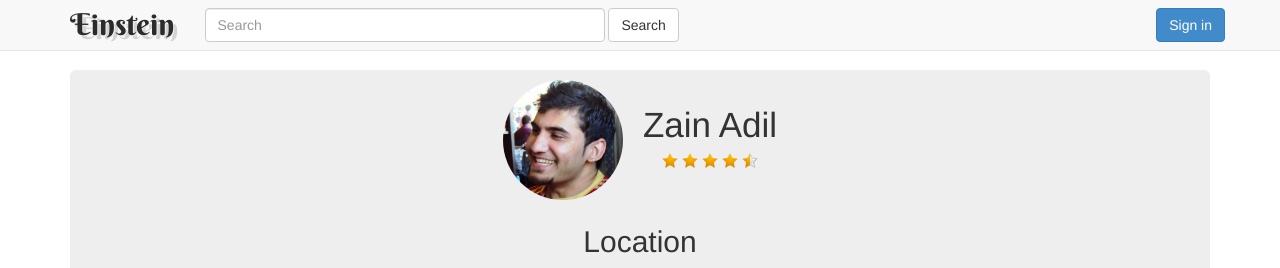
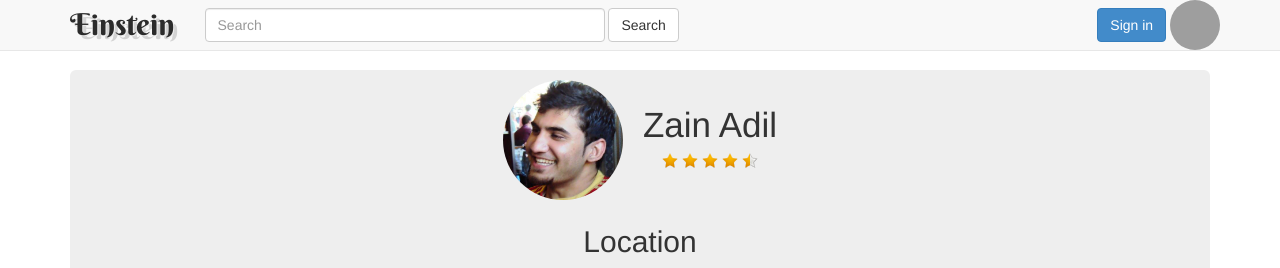
Before and after one commit to zainadil/Einstein, a CodeIgniter app: page /Einstien/index.php/masterProfile in a window 1280 px wide. Shown: the top 268 px of the page. Run offline with CodeIgniter, Linux system fonts and the light colour scheme; data that the repository does not hold is empty; some libraries are stand-ins or nearby versions; grey boxes are pictures that could not be loaded.

Commit message:
Facebook Login Changes.

```diff
--- a/application/controllers/masterProfile.php
+++ b/application/controllers/masterProfile.php
@@ -8,6 +8,31 @@ class masterProfile extends CI_Controller {
 
 	public function index()
 	{
-		$this->load->view("masterProfile_view");
+
+		$user = $this -> facebook -> getUser();
+
+		if ($user) {
+			try {
+				$data['user_profile'] = $this -> facebook -> api('/me');
+				// $friends = $this -> facebook -> api('/me/friends');
+				// $friends = $friends['data'];
+
+				// $jsonData = json_encode($friends);
+				// $data['user_friends'] = $jsonData;
+
+			} catch (FacebookApiException $e) {
+				$user = null;
+			}
+		}
+
+		if ($user) {
+			$data['login'] = 1;
+			//echo ($data['user_profile']['id']);
+		} else {
+			$data['login'] = 0;
+			$data['login_url'] = $this -> facebook -> getLoginUrl();
+		}
+
+		$this->load->view("masterProfile_view", $data);
 	}
 }
--- a/application/views/landingPage_view.php
+++ b/application/views/landingPage_view.php
@@ -41,8 +41,8 @@
           <ul class="nav navbar-nav navbar-right">
             <?php if($login < 1)
               echo "<a href='$login_url' class='btn btn-primary navbar-btn'>Sign in</a>";
-              else echo "Logged In";
-            ?>
+              else ?>
+              <img class = "navbar-user-image" src="http://graph.facebook.com/<?php echo $user_profile['id']?>/picture"><div class = "navbar-user-name"><?php echo $user_profile['name']; ?></div>
           </ul>
         </div><!--/.nav-collapse -->
       </div>
--- a/application/views/masterProfile_view.php
+++ b/application/views/masterProfile_view.php
@@ -44,7 +44,10 @@
 
 
           <ul class="nav navbar-nav navbar-right">
-            <button type="button" class="btn btn-primary navbar-btn">Sign in</button>
+            <?php if($login < 1)
+              echo "<a href='$login_url' class='btn btn-primary navbar-btn'>Sign in</a>";
+              else ?>
+              <img class = "navbar-user-image" src="http://graph.facebook.com/<?php echo $user_profile['id']?>/picture"><div class = "navbar-user-name"><?php echo $user_profile['name']; ?></div>
           </ul>
         </div><!--/.nav-collapse -->
       </div>
--- a/css/ceeko.css
+++ b/css/ceeko.css
@@ -123,3 +123,22 @@ body {
 .jumbotron {
 margin-bottom: 6px;
 }
+
+.navbar-user-image{
+	height: 50px;
+	width: 50px;
+	border-radius: 25px;
+	-moz-border-radius: 25px;
+	margin-top: bottom: 10px;
+
+}
+
+.navbar-user-name{
+	font: 400 100px/1.3 'Berkshire Swash', Helvetica, sans-serif;
+  	color: #2b2b2b;
+  	text-shadow: 1px 1px 0px #ededed, 4px 4px 0px rgba(0,0,0,0.15);
+	font-size: 22px;
+	margin-top: 10px;
+	display: inline-block;
+	padding-left: 5px;
+}
```
Also changed, not shown: application/controllers/searchResults.php (+24 -0 lines), application/views/searchResults_view.php (+6 -3 lines).
